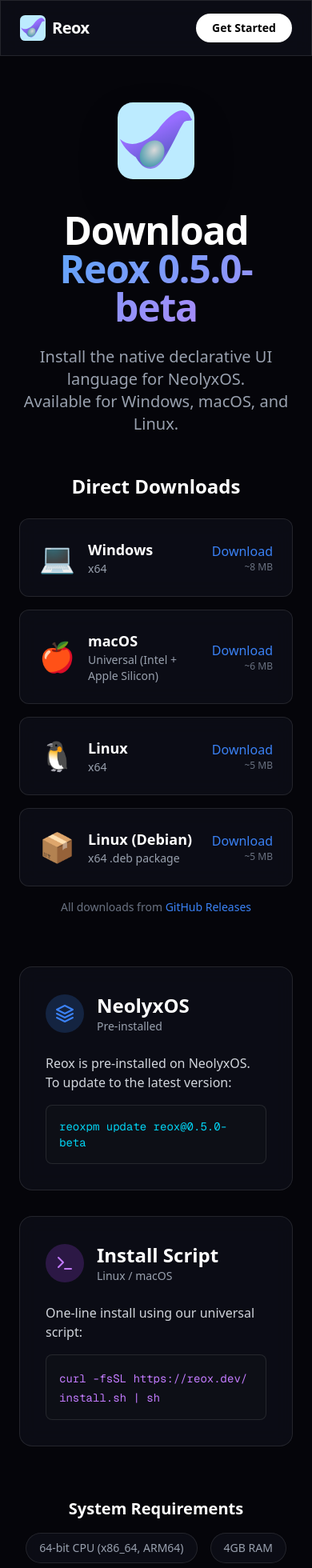
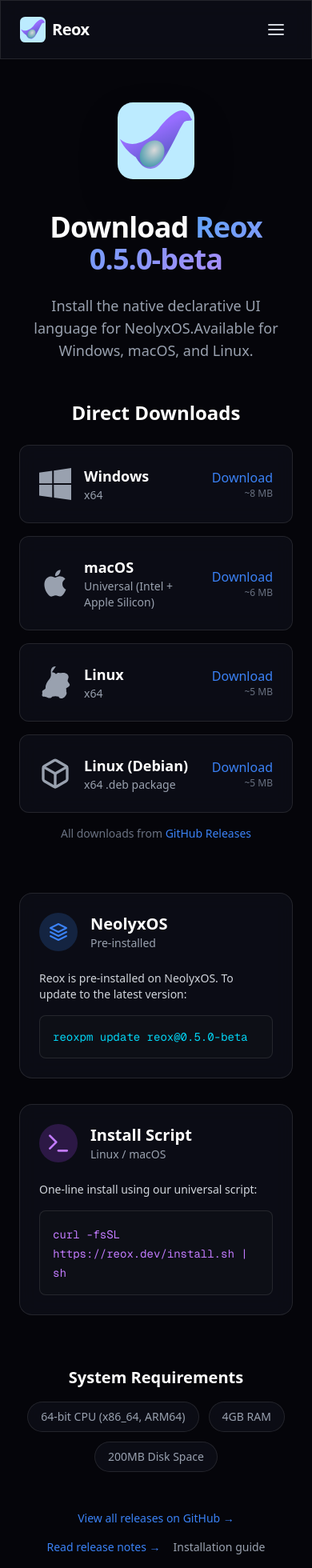
Before and after one commit to KetiveeAI/ReoxWeb, a Next.js app: page /download in a window 390 px wide. Shown: the top 1960 px of the page at 80% size. Built offline with nearby package versions, Linux system fonts and the light colour scheme.

Commit message:
Fix mobile navigation and replace emojis with SVG icons
- Add mobile hamburger menu with slide-down navigation
- Replace emoji icons with proper SVG icons for Windows, macOS, Linux
- Improve mobile responsiveness throughout download page
- Add close button for mobile menu

```diff
--- a/app/download/page.tsx
+++ b/app/download/page.tsx
@@ -1,45 +1,95 @@
+"use client";
+
 import Link from "next/link";
 import Image from "next/image";
+import { useState } from "react";
 
 const GITHUB_RELEASE_URL = "https://github.com/KetiveeAI/reox/releases/latest";
 const VERSION = "0.5.0-beta";
 
+// SVG Icons for platforms
+const WindowsIcon = () => (
+  <svg className="w-10 h-10" viewBox="0 0 24 24" fill="currentColor">
+    <path d="M0 3.449L9.75 2.1v9.451H0m10.949-9.602L24 0v11.4H10.949M0 12.6h9.75v9.451L0 20.699M10.949 12.6H24V24l-12.9-1.801" />
+  </svg>
+);
+
+const AppleIcon = () => (
+  <svg className="w-10 h-10" viewBox="0 0 24 24" fill="currentColor">
+    <path d="M18.71 19.5c-.83 1.24-1.71 2.45-3.05 2.47-1.34.03-1.77-.79-3.29-.79-1.53 0-2 .77-3.27.82-1.31.05-2.3-1.32-3.14-2.53C4.25 17 2.94 12.45 4.7 9.39c.87-1.52 2.43-2.48 4.12-2.51 1.28-.02 2.5.87 3.29.87.78 0 2.26-1.07 3.81-.91.65.03 2.47.26 3.64 1.98-.09.06-2.17 1.28-2.15 3.81.03 3.02 2.65 4.03 2.68 4.04-.03.07-.42 1.44-1.38 2.83M13 3.5c.73-.83 1.94-1.46 2.94-1.5.13 1.17-.34 2.35-1.04 3.19-.69.85-1.83 1.51-2.95 1.42-.15-1.15.41-2.35 1.05-3.11z" />
+  </svg>
+);
+
+const LinuxIcon = () => (
+  <svg className="w-10 h-10" viewBox="0 0 24 24" fill="currentColor">
+    <path d="M12.504 0c-.155 0-.315.008-.48.021-4.226.333-3.105 4.807-3.17 6.298-.076 1.092-.3 1.953-1.05 3.02-.885 1.051-2.127 2.75-2.716 4.521-.278.832-.41 1.684-.287 2.489a.424.424 0 00-.11.135c-.26.268-.45.6-.663.839-.199.199-.485.267-.797.4-.313.136-.658.269-.864.68-.09.189-.136.394-.132.602 0 .199.027.4.055.536.058.399.116.728.04.97-.249.68-.28 1.145-.106 1.484.174.334.535.47.94.601.81.2 1.91.135 2.774.6.926.466 1.866.67 2.616.47.526-.116.97-.464 1.208-.946.587-.003 1.23-.269 2.26-.334.699-.058 1.574.267 2.577.2.025.134.063.198.114.333l.003.003c.391.778 1.113 1.132 1.897 1.132.218 0 .439-.027.654-.08.864-.2 1.535-.662 2.046-1.265.511-.601.922-1.27 1.122-1.87.19-.599.258-1.27-.058-1.812a.97.97 0 00-.09-.133 5.086 5.086 0 00.04-1.133c-.022-.468-.086-.904-.176-1.335.134-.066.264-.133.397-.202 1.397-.735 2.2-1.402 2.333-2.07.133-.467-.133-.868-.4-1.333a5.522 5.522 0 00-.267-.4c-.666-1-.866-1.267-.866-1.467 0-1.4.666-2.067.666-3.067 0-2.133-2.2-3.133-4.133-3.133-.533 0-.8.067-1.2.133-.267.067-.533.133-.8.133-.266 0-.466-.066-.666-.133-.2-.067-.4-.133-.666-.133-.667 0-1.534.333-1.934 1.133-.533-1.067-1.666-1.6-3.133-1.6l.003.003z" />
+  </svg>
+);
+
+const PackageIcon = () => (
+  <svg className="w-10 h-10" viewBox="0 0 24 24" fill="none" stroke="currentColor" strokeWidth="2" strokeLinecap="round" strokeLinejoin="round">
+    <path d="M21 16V8a2 2 0 0 0-1-1.73l-7-4a2 2 0 0 0-2 0l-7 4A2 2 0 0 0 3 8v8a2 2 0 0 0 1 1.73l7 4a2 2 0 0 0 2 0l7-4A2 2 0 0 0 21 16z" />
+    <polyline points="3.27 6.96 12 12.01 20.73 6.96" />
+    <line x1="12" y1="22.08" x2="12" y2="12" />
+  </svg>
+);
+
+const TerminalIcon = () => (
+  <svg className="w-8 h-8" viewBox="0 0 24 24" fill="none" stroke="currentColor" strokeWidth="2" strokeLinecap="round" strokeLinejoin="round">
+    <polyline points="4 17 10 11 4 5" />
+    <line x1="12" y1="19" x2="20" y2="19" />
+  </svg>
+);
+
+const MenuIcon = () => (
+  <svg className="w-6 h-6" viewBox="0 0 24 24" fill="none" stroke="currentColor" strokeWidth="2" strokeLinecap="round" strokeLinejoin="round">
+    <line x1="3" y1="12" x2="21" y2="12" />
+    <line x1="3" y1="6" x2="21" y2="6" />
+    <line x1="3" y1="18" x2="21" y2="18" />
+  </svg>
+);
+
+const CloseIcon = () => (
+  <svg className="w-6 h-6" viewBox="0 0 24 24" fill="none" stroke="currentColor" strokeWidth="2" strokeLinecap="round" strokeLinejoin="round">
+    <line x1="18" y1="6" x2="6" y2="18" />
+    <line x1="6" y1="6" x2="18" y2="18" />
+  </svg>
+);
+
 const downloads = [
   {
     platform: "Windows",
-    icon: "💻",
+    Icon: WindowsIcon,
     arch: "x64",
     filename: `reoxc-windows-x64.exe`,
     size: "~8 MB",
-    color: "blue",
   },
   {
     platform: "macOS",
-    icon: "🍎",
+    Icon: AppleIcon,
     arch: "Universal (Intel + Apple Silicon)",
     filename: `reoxc-macos-universal`,
     size: "~6 MB",
-    color: "gray",
   },
   {
     platform: "Linux",
-    icon: "🐧",
+    Icon: LinuxIcon,
     arch: "x64",
     filename: `reoxc-linux-x64`,
     size: "~5 MB",
-    color: "orange",
   },
   {
     platform: "Linux (Debian)",
-    icon: "📦",
+    Icon: PackageIcon,
     arch: "x64 .deb package",
     filename: `reoxc_${VERSION}_amd64.deb`,
     size: "~5 MB",
-    color: "red",
   },
 ];
 
 export default function DownloadPage() {
+  const [mobileMenuOpen, setMobileMenuOpen] = useState(false);
+
   return (
     <div className="min-h-screen bg-[#05050A] text-white selection:bg-blue-500/30">
       {/* Navigation */}
@@ -50,19 +100,55 @@ export default function DownloadPage() {
           </div>
           <span className="font-bold text-xl tracking-tight">Reox</span>
         </Link>
+
+        {/* Desktop Nav */}
         <div className="hidden md:flex items-center gap-8 text-sm font-medium text-gray-300">
           <Link href="/docs" className="hover:text-white transition-colors">Documentation</Link>
           <Link href="/packages" className="hover:text-white transition-colors">Packages</Link>
           <Link href="/blog" className="hover:text-white transition-colors">Blog</Link>
           <Link href="/community" className="hover:text-white transition-colors">Community</Link>
         </div>
+
+        {/* Mobile Menu Button */}
+        <button
+          className="md:hidden p-2 text-gray-300 hover:text-white"
+          onClick={() => setMobileMenuOpen(!mobileMenuOpen)}
+          aria-label="Toggle menu"
+        >
+          {mobileMenuOpen ? <CloseIcon /> : <MenuIcon />}
+        </button>
+
         <Link
           href="/download"
-          className="bg-white text-black px-5 py-2 rounded-full font-semibold text-sm hover:bg-gray-200 transition-colors"
+          className="hidden md:block bg-white text-black px-5 py-2 rounded-full font-semibold text-sm hover:bg-gray-200 transition-colors"
         >
           Get Started
         </Link>
       </nav>
+
+      {/* Mobile Menu */}
+      {mobileMenuOpen && (
+        <div className="fixed inset-0 z-40 md:hidden">
+          <div className="fixed inset-0 bg-black/60" onClick={() => setMobileMenuOpen(false)} />
+          <nav className="fixed top-16 left-0 right-0 bg-[#0a0a0f] border-b border-white/10 p-6 space-y-4">
+            <Link href="/docs" className="block py-2 text-lg font-medium hover:text-primary" onClick={() => setMobileMenuOpen(false)}>
+              Documentation
+            </Link>
+            <Link href="/packages" className="block py-2 text-lg font-medium hover:text-primary" onClick={() => setMobileMenuOpen(false)}>
+              Packages
+            </Link>
+            <Link href="/blog" className="block py-2 text-lg font-medium hover:text-primary" onClick={() => setMobileMenuOpen(false)}>
+              Blog
+            </Link>
+            <Link href="/community" className="block py-2 text-lg font-medium hover:text-primary" onClick={() => setMobileMenuOpen(false)}>
+              Community
+            </Link>
+            <Link href="/download" className="block py-2 text-lg font-medium text-primary" onClick={() => setMobileMenuOpen(false)}>
+              Download
+            </Link>
+          </nav>
+        </div>
+      )}
 
       <main className="flex flex-col items-center justify-center w-full max-w-7xl mx-auto px-6 pt-32 pb-16">
 
@@ -70,12 +156,12 @@ export default function DownloadPage() {
           <div className="relative w-24 h-24 mb-4">
             <Image src="/logo.svg" alt="Reox Logo" fill className="object-contain drop-shadow-2xl" />
           </div>
-          <h1 className="text-5xl md:text-6xl font-bold tracking-tight">
+          <h1 className="text-4xl md:text-6xl font-bold tracking-tight">
             Download <span className="text-gradient">Reox {VERSION}</span>
           </h1>
-          <p className="text-xl text-gray-400 max-w-2xl">
+          <p className="text-lg md:text-xl text-gray-400 max-w-2xl">
             Install the native declarative UI language for NeolyxOS.
-            <br />
+            <br className="hidden md:block" />
             Available for Windows, macOS, and Linux.
           </p>
         </div>
@@ -90,7 +176,9 @@ export default function DownloadPage() {
                 href={`${GITHUB_RELEASE_URL}/download/v${VERSION}/${dl.filename}`}
                 className="glass p-6 rounded-xl border border-white/10 hover:border-primary/50 transition-all hover:scale-[1.02] group flex items-center gap-4"
               >
-                <span className="text-4xl">{dl.icon}</span>
+                <div className="text-gray-400 group-hover:text-primary transition-colors">
+                  <dl.Icon />
+                </div>
                 <div className="flex-1">
                   <div className="font-semibold text-lg">{dl.platform}</div>
                   <div className="text-gray-400 text-sm">{dl.arch}</div>
@@ -114,44 +202,44 @@ export default function DownloadPage() {
         <div className="grid grid-cols-1 md:grid-cols-2 gap-8 w-full max-w-4xl animate-fade-in">
 
           {/* NeolyxOS Installation */}
-          <div className="glass p-8 rounded-2xl border border-white/10 hover:border-primary/50 transition-colors group">
+          <div className="glass p-6 md:p-8 rounded-2xl border border-white/10 hover:border-primary/50 transition-colors group">
             <div className="flex items-center gap-4 mb-6">
               <div className="w-12 h-12 rounded-full bg-primary/20 flex items-center justify-center text-primary group-hover:scale-110 transition-transform">
                 <svg xmlns="http://www.w3.org/2000/svg" width="24" height="24" viewBox="0 0 24 24" fill="none" stroke="currentColor" strokeWidth="2" strokeLinecap="round" strokeLinejoin="round"><path d="M12 2L2 7l10 5 10-5-10-5zM2 17l10 5 10-5M2 12l10 5 10-5" /></svg>
               </div>
               <div>
-                <h2 className="text-2xl font-bold">NeolyxOS</h2>
+                <h2 className="text-xl md:text-2xl font-bold">NeolyxOS</h2>
                 <p className="text-gray-400 text-sm">Pre-installed</p>
               </div>
             </div>
 
-            <p className="text-gray-300 mb-4">
+            <p className="text-gray-300 mb-4 text-sm md:text-base">
               Reox is pre-installed on NeolyxOS. To update to the latest version:
             </p>
 
-            <div className="bg-[#0d0f16] p-4 rounded-lg border border-white/10 flex items-center justify-between group-hover:border-primary/30 transition-colors">
+            <div className="bg-[#0d0f16] p-4 rounded-lg border border-white/10 flex items-center justify-between group-hover:border-primary/30 transition-colors overflow-x-auto">
               <code className="text-cyan-400 font-mono text-sm">reoxpm update reox@{VERSION}</code>
             </div>
           </div>
 
           {/* Linux/macOS Script */}
-          <div className="glass p-8 rounded-2xl border border-white/10 hover:border-purple-500/50 transition-colors group">
+          <div className="glass p-6 md:p-8 rounded-2xl border border-white/10 hover:border-purple-500/50 transition-colors group">
             <div className="flex items-center gap-4 mb-6">
               <div className="w-12 h-12 rounded-full bg-purple-500/20 flex items-center justify-center text-purple-400 group-hover:scale-110 transition-transform">
-                <svg xmlns="http://www.w3.org/2000/svg" width="24" height="24" viewBox="0 0 24 24" fill="none" stroke="currentColor" strokeWidth="2" strokeLinecap="round" strokeLinejoin="round"><polyline points="4 17 10 11 4 5"></polyline><line x1="12" y1="19" x2="20" y2="19"></line></svg>
+                <TerminalIcon />
               </div>
               <div>
-                <h2 className="text-2xl font-bold">Install Script</h2>
+                <h2 className="text-xl md:text-2xl font-bold">Install Script</h2>
                 <p className="text-gray-400 text-sm">Linux / macOS</p>
               </div>
             </div>
 
-            <p className="text-gray-300 mb-4">
+            <p className="text-gray-300 mb-4 text-sm md:text-base">
               One-line install using our universal script:
             </p>
 
-            <div className="bg-[#0d0f16] p-4 rounded-lg border border-white/10 group-hover:border-purple-500/30 transition-colors">
-              <code className="text-purple-400 font-mono text-sm break-all">curl -fsSL https://reox.dev/install.sh | sh</code>
+            <div className="bg-[#0d0f16] p-4 rounded-lg border border-white/10 group-hover:border-purple-500/30 transition-colors overflow-x-auto">
+              <code className="text-purple-400 font-mono text-sm">curl -fsSL https://reox.dev/install.sh | sh</code>
             </div>
           </div>
 
@@ -160,7 +248,7 @@ export default function DownloadPage() {
         {/* System Requirements */}
         <div className="mt-16 text-center">
           <h3 className="text-xl font-semibold mb-4">System Requirements</h3>
-          <div className="flex flex-wrap justify-center gap-4 text-sm text-gray-400">
+          <div className="flex flex-wrap justify-center gap-3 md:gap-4 text-sm text-gray-400">
             <span className="glass px-4 py-2 rounded-full">64-bit CPU (x86_64, ARM64)</span>
             <span className="glass px-4 py-2 rounded-full">4GB RAM</span>
             <span className="glass px-4 py-2 rounded-full">200MB Disk Space</span>
@@ -168,7 +256,7 @@ export default function DownloadPage() {
         </div>
 
         {/* Links */}
-        <div className="mt-12 flex flex-wrap justify-center gap-6 text-sm">
+        <div className="mt-12 flex flex-wrap justify-center gap-4 md:gap-6 text-sm">
           <a href={GITHUB_RELEASE_URL} className="text-primary hover:underline" target="_blank" rel="noopener">
             View all releases on GitHub →
           </a>
@@ -191,7 +279,7 @@ export default function DownloadPage() {
               </div>
               <span className="text-gray-500 font-semibold">Reox</span>
             </div>
-            <div className="flex flex-wrap justify-center gap-6 text-sm text-gray-500">
+            <div className="flex flex-wrap justify-center gap-4 md:gap-6 text-sm text-gray-500">
               <Link href="/license" className="hover:text-white transition-colors">License</Link>
               <Link href="/eula" className="hover:text-white transition-colors">EULA</Link>
               <Link href="/privacy" className="hover:text-white transition-colors">Privacy Policy</Link>
```
